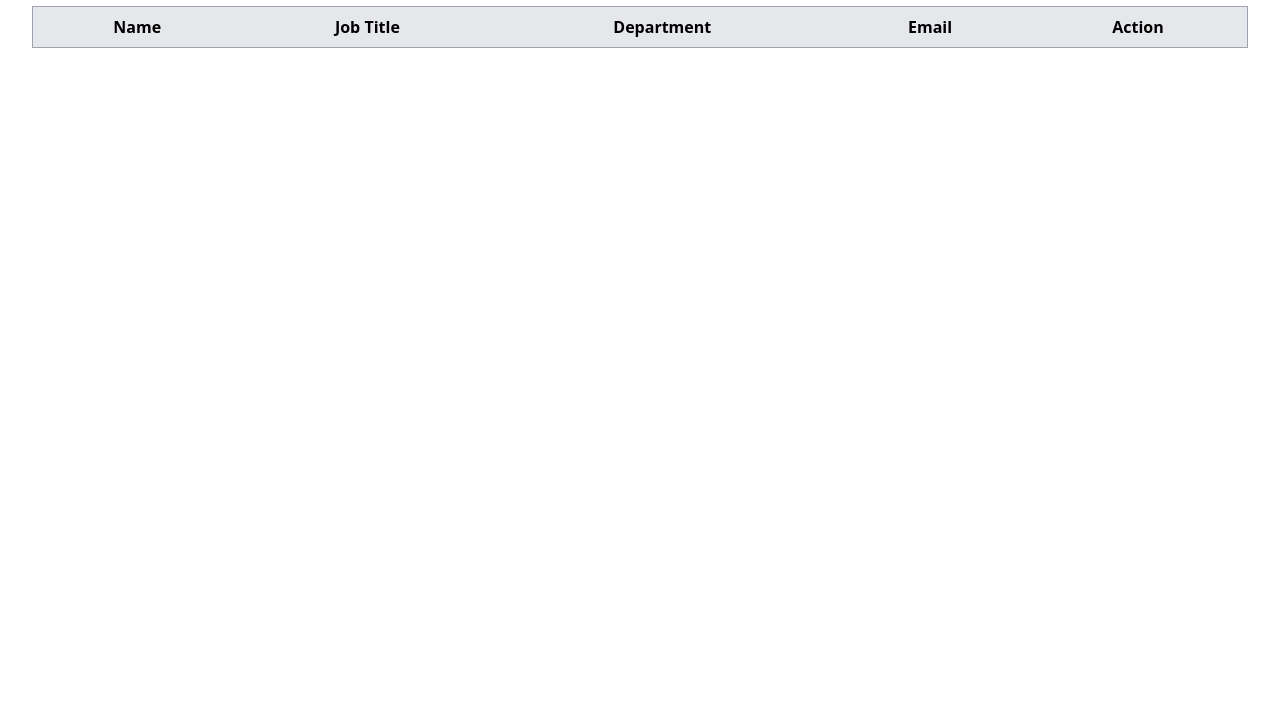
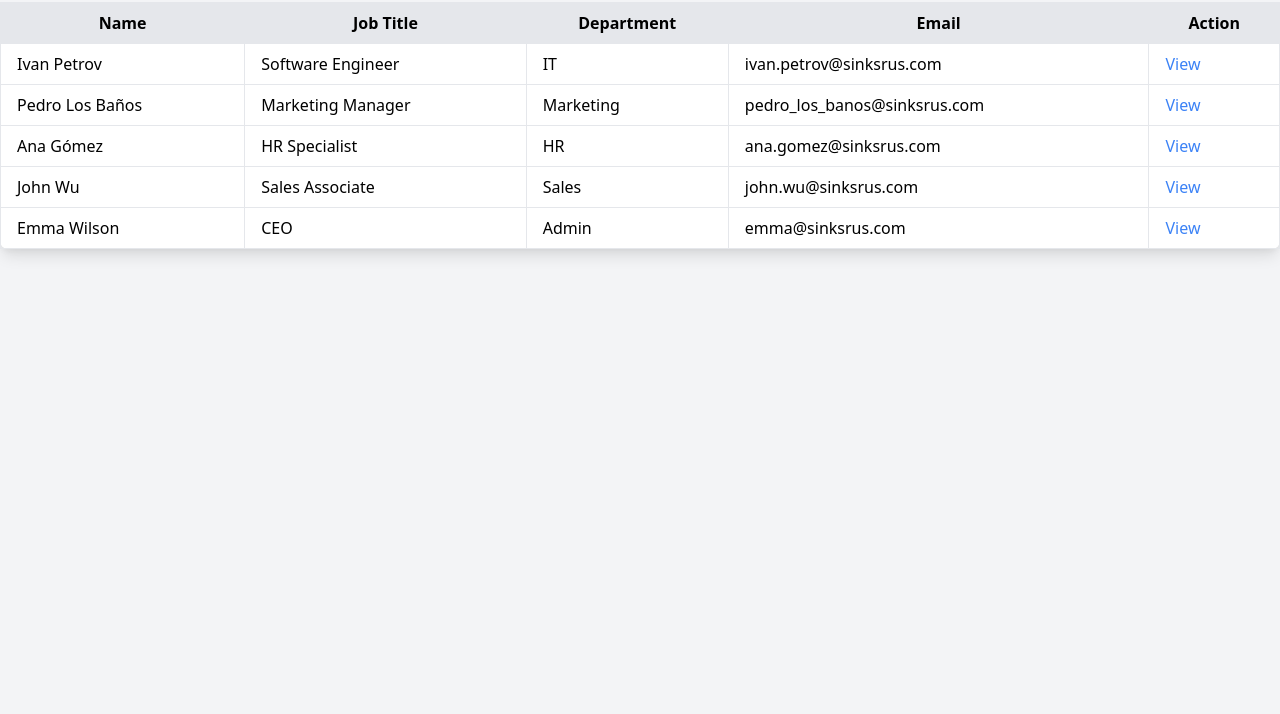
Before and after one commit to RahmanDanial/sinksys, a plain HTML site: page employee_list.html in a window 1280 px wide. Shown: the part 86-800 px from the top of the page. Drawn offline with nearby package versions, Linux system fonts and the light colour scheme.

Commit message:
committt

```diff
--- a/employee_list.html
+++ b/employee_list.html
@@ -3,30 +3,175 @@
 <head>
     <meta charset="UTF-8">
     <meta name="viewport" content="width=device-width, initial-scale=1.0">
-    <title>Sinks R Us - Employee List</title>
+    <title>Employee List - Sinks R Us</title>
     <link href="https://cdn.jsdelivr.net/npm/tailwindcss@2.2.19/dist/tailwind.min.css" rel="stylesheet">
+    <style>
+        /* Additional styles for modal positioning */
+        .modal {
+            display: none;
+            position: fixed;
+            z-index: 10;
+            left: 0;
+            top: 0;
+            width: 100%;
+            height: 100%;
+            overflow: auto;
+            background-color: rgba(0, 0, 0, 0.5);
+        }
+    </style>
 </head>
-<body>
-    <div class="container mx-auto p-8">
-        <h1 class="text-3xl font-bold mb-6 text-center">Sinks R Us Employee List</h1>
+<body class="bg-gray-100">
 
-        <table class="table-auto w-full border-collapse border border-gray-400">
+<div class="container mx-auto my-8">
+    <h1 class="text-3xl font-bold mb-5">Employee List</h1>
+    <table class="min-w-full bg-white border rounded-lg shadow-lg">
         <thead>
         <tr class="bg-gray-200">
-                    <th class="px-4 py-2">Name</th>
-                    <th class="px-4 py-2">Job Title</th>
-                    <th class="px-4 py-2">Department</th>
-                    <th class="px-4 py-2">Email</th>
-                    <th class="px-4 py-2">Action</th>
+            <th class="py-2 px-4 border">Name</th>
+            <th class="py-2 px-4 border">Job Title</th>
+            <th class="py-2 px-4 border">Department</th>
+            <th class="py-2 px-4 border">Email</th>
+            <th class="py-2 px-4 border">Action</th>
         </tr>
         </thead>
         <tbody>
-                <!-- Employee data will be inserted here by JavaScript -->
+        <!-- Sample data -->
+        <tr>
+            <td class="py-2 px-4 border">Ivan Petrov</td>
+            <td class="py-2 px-4 border">Software Engineer</td>
+            <td class="py-2 px-4 border">IT</td>
+            <td class="py-2 px-4 border">ivan.petrov@sinksrus.com</td>
+            <td class="py-2 px-4 border">
+                <button onclick="openModal('ivan')"
+                        class="text-blue-500 hover:underline">View</button>
+            </td>
+        </tr>
+        <tr>
+            <td class="py-2 px-4 border">Pedro Los Baños</td>
+            <td class="py-2 px-4 border">Marketing Manager</td>
+            <td class="py-2 px-4 border">Marketing</td>
+            <td class="py-2 px-4 border">pedro_los_banos@sinksrus.com</td>
+            <td class="py-2 px-4 border">
+                <button onclick="openModal('pedro')"
+                        class="text-blue-500 hover:underline">View</button>
+            </td>
+        </tr>
+        <tr>
+            <td class="py-2 px-4 border">Ana Gómez</td>
+            <td class="py-2 px-4 border">HR Specialist</td>
+            <td class="py-2 px-4 border">HR</td>
+            <td class="py-2 px-4 border">ana.gomez@sinksrus.com</td>
+            <td class="py-2 px-4 border">
+                <button onclick="openModal('ana')"
+                        class="text-blue-500 hover:underline">View</button>
+            </td>
+        </tr>
+        <tr>
+            <td class="py-2 px-4 border">John Wu</td>
+            <td class="py-2 px-4 border">Sales Associate</td>
+            <td class="py-2 px-4 border">Sales</td>
+            <td class="py-2 px-4 border">john.wu@sinksrus.com</td>
+            <td class="py-2 px-4 border">
+                <button onclick="openModal('john')"
+                        class="text-blue-500 hover:underline">View</button>
+            </td>
+        </tr>
+        <tr>
+            <td class="py-2 px-4 border">Emma Wilson</td>
+            <td class="py-2 px-4 border">CEO</td>
+            <td class="py-2 px-4 border">Admin</td>
+            <td class="py-2 px-4 border">emma@sinksrus.com</td>
+            <td class="py-2 px-4 border">
+                <button onclick="openModal('emma')"
+                        class="text-blue-500 hover:underline">View</button>
+            </td>
+        </tr>
         </tbody>
     </table>
+</div>
 
-        <!-- Employee Info Modal (Hidden by default) -->
-        <div id="employeeModal" class="hidden fixed top-0 left-0 w-full h-full flex items-center justify-center bg-black bg-opacity-50">
-            <div class="bg-white p-8 rounded-lg shadow-md relative max-w-md">
-                <span class="close-modal absolute top-0 right-0 m-4 cursor-pointer text-gray-600 hover:text-gray-800" onclick="closeModal()">&times;</span>
-                <h2 class="text-xl font-semibold mb-4 text-center">Employee Information</h2>
+<!-- Employee Info Modal -->
+<div id="modal" class="modal">
+    <div class="modal-content bg-white w-11/12 md:w-1/3 mx-auto my-20 rounded-lg p-6 shadow-lg">
+        <span class="close cursor-pointer text-xl" onclick="closeModal()">&times;</span>
+        <div id="modal-details" class="mt-6"></div>
+    </div>
+</div>
+
+<script>
+    const employees = {
+        ivan: {
+            fullName: 'Ivan Petrov',
+            jobTitle: 'Software Engineer',
+            department: 'IT',
+            email: 'ivan.petrov@sinksrus.com',
+            contactNo: '555-6789',
+            address: '12 Red Square, Moscow',
+            sex: 'Male',
+            maritalStatus: 'Single'
+        },
+        pedro: {
+            fullName: 'Pedro Los Baños',
+            jobTitle: 'Marketing Manager',
+            department: 'Marketing',
+            email: 'pedro_los_banos@sinksrus.com',
+            contactNo: 'N/A',
+            address: '123 Mabini St',
+            sex: 'Male',
+            maritalStatus: 'Married'
+        },
+        ana: {
+            fullName: 'Ana Gómez',
+            jobTitle: 'HR Specialist',
+            department: 'HR',
+            email: 'ana.gomez@sinksrus.com',
+            contactNo: '555-1526',
+            address: 'N/A',
+            sex: 'Female',
+            maritalStatus: 'Divorced'
+        },
+        john: {
+            fullName: 'John Wu',
+            jobTitle: 'Sales Associate',
+            department: 'Sales',
+            email: 'john.wu@sinksrus.com',
+            contactNo: '555-6925',
+            address: '456 Rizal St',
+            sex: 'Male',
+            maritalStatus: 'Single'
+        },
+        emma: {
+            fullName: 'Emma Wilson',
+            jobTitle: 'CEO',
+            department: 'Admin',
+            email: 'emma@sinksrus.com',
+            contactNo: '555-1111',
+            address: 'N/A',
+            sex: 'Female',
+            maritalStatus: 'Married'
+        }
+    };
+
+    function openModal(employeeId) {
+        const employee = employees[employeeId];
+        const modalDetails = `
+            <h2 class="text-xl font-bold">${employee.fullName}</h2>
+            <p><strong>Job Title:</strong> ${employee.jobTitle}</p>
+            <p><strong>Department:</strong> ${employee.department}</p>
+            <p><strong>Email:</strong> ${employee.email}</p>
+            <p><strong>Contact No:</strong> ${employee.contactNo}</p>
+            <p><strong>Address:</strong> ${employee.address}</p>
+            <p><strong>Sex:</strong> ${employee.sex}</p>
+            <p><strong>Marital Status:</strong> ${employee.maritalStatus}</p>
+        `;
+        document.getElementById('modal-details').innerHTML = modalDetails;
+        document.getElementById('modal').style.display = 'block';
+    }
+
+    function closeModal() {
+        document.getElementById('modal').style.display = 'none';
+    }
+</script>
+
+</body>
+</html>
```
Also changed, not shown: index.html (+26 -21 lines). Lines whose indentation alone changed are shown as unchanged.
